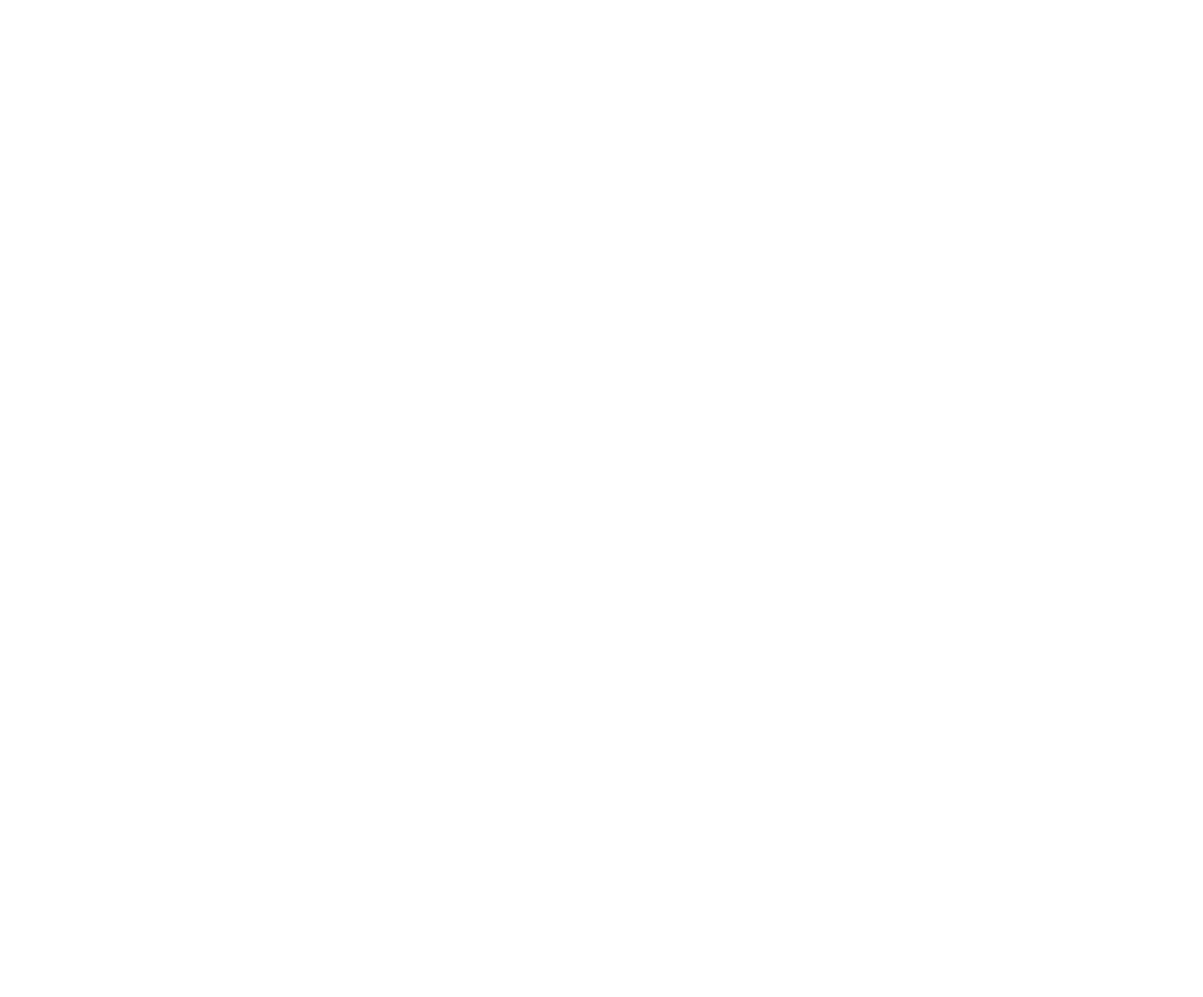
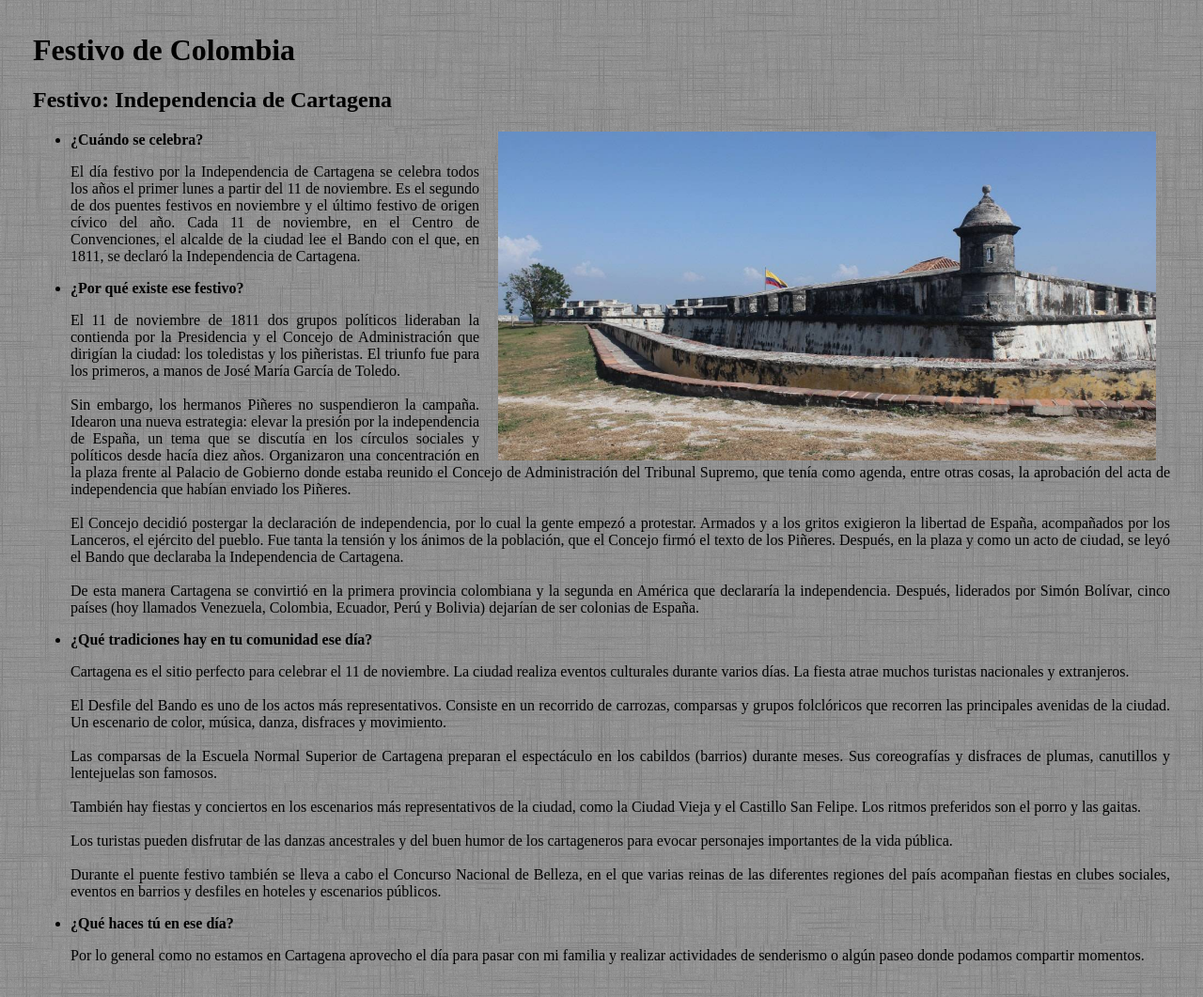
Before and after one commit to yeison495/diplomado_javascript_react, a plain HTML site: page Taller 1/pagina_1/index.html in a window 1280 px wide. Shown: the whole page at 94% size. Before the commit the page ends 800 px from the top, so only its background shows below. Drawn offline with Linux system fonts and the light colour scheme.

Commit message:
V_1-Pagina1

```diff
--- a/Taller 1/pagina_1/index.html
+++ b/Taller 1/pagina_1/index.html
@@ -5,8 +5,92 @@
     <meta http-equiv="X-UA-Compatible" content="IE=edge">
     <meta name="viewport" content="width=device-width, initial-scale=1.0">
     <title>Festivo Colombiano</title>
+
+    <style>
+        body{
+            margin: 35px;
+            background-color: white;
+            background-image: url("img/black-linen-2.png");
+        }
+        .content, p{
+            text-align: justify;
+        }
+
+        .img{
+            float: right;
+
+        }
+        .img, img{
+            width: 700px;
+            height: 350px;
+            margin-left: 10px;
+            margin-right: 25px;
+            margin-bottom: 2px;
+        }
+    </style>
 </head>
 <body>
+    <header>
+        <h1>
+            Festivo de Colombia
+        </h1>
+    </header>
+    <content>
+        <div class="content"></div>
+            <h2>
+                Festivo: Independencia de Cartagena
+            </h2>
+            <div class="img"><img src="img/independencia-de-cartagena.jpg" ></div>
 
+            <ul>
+                <li>
+                    <strong>¿Cuándo se celebra?</strong>
+                </li>
+                <p>
+                    El día festivo por la Independencia de Cartagena se celebra todos los años el primer lunes a partir del 11 de noviembre. Es el segundo de dos puentes festivos en noviembre y el último festivo de origen cívico del año.
+
+                    Cada 11 de noviembre, en el Centro de Convenciones, el alcalde de la ciudad lee el Bando con el que, en 1811, se declaró la Independencia de Cartagena.
+                </p>
+                <li>
+                    <strong>¿Por qué existe ese festivo?</strong>
+                </li>
+                <p>
+                    El 11 de noviembre de 1811 dos grupos políticos lideraban la contienda por la Presidencia y el Concejo de Administración que dirigían la ciudad: los toledistas y los piñeristas. El triunfo fue para los primeros, a manos de José María García de Toledo.
+                    <br><br>
+                    Sin embargo, los hermanos Piñeres no suspendieron la campaña. Idearon una nueva estrategia: elevar la presión por la independencia de España, un tema que se discutía en los círculos sociales y políticos desde hacía diez años. Organizaron una concentración en la plaza frente al Palacio de Gobierno donde estaba reunido el Concejo de Administración del Tribunal Supremo, que tenía como agenda, entre otras cosas, la aprobación del acta de independencia que habían enviado los Piñeres.
+                    <br><br>
+                    El Concejo decidió postergar la declaración de independencia, por lo cual la gente empezó a protestar. Armados y a los gritos exigieron la libertad de España, acompañados por los Lanceros, el ejército del pueblo. Fue tanta la tensión y los ánimos de la población, que el Concejo firmó el texto de los Piñeres. Después, en la plaza y como un acto de ciudad, se leyó el Bando que declaraba la Independencia de Cartagena.
+                    <br><br>
+                    De esta manera Cartagena se convirtió en la primera provincia colombiana y la segunda en América que declararía la independencia. Después, liderados por Simón Bolívar, cinco países (hoy llamados Venezuela, Colombia, Ecuador, Perú y Bolivia) dejarían de ser colonias de España.
+                </p>
+                <li>
+                    <strong>¿Qué tradiciones hay en tu comunidad ese día?</strong>
+                </li>
+                <p>
+                    Cartagena es el sitio perfecto para celebrar el 11 de noviembre. La ciudad realiza eventos culturales durante varios días. La fiesta atrae muchos turistas nacionales y extranjeros.
+                    <br><br>
+                    El Desfile del Bando es uno de los actos más representativos. Consiste en un recorrido de carrozas, comparsas y grupos folclóricos que recorren las principales avenidas de la ciudad. Un escenario de color, música, danza, disfraces y movimiento.
+                    <br><br>
+                    Las comparsas de la Escuela Normal Superior de Cartagena preparan el espectáculo en los cabildos (barrios) durante meses. Sus coreografías y disfraces de plumas, canutillos y lentejuelas son famosos.
+                    <br><br>
+                    También hay fiestas y conciertos en los escenarios más representativos de la ciudad, como la Ciudad Vieja y el Castillo San Felipe. Los ritmos preferidos son el porro y las gaitas.
+                    <br><br>
+                    Los turistas pueden disfrutar de las danzas ancestrales y del buen humor de los cartageneros para evocar personajes importantes de la vida pública.
+                    <br><br>
+                    Durante el puente festivo también se lleva a cabo el Concurso Nacional de Belleza, en el que varias reinas de las diferentes regiones del país acompañan fiestas en clubes sociales, eventos en barrios y desfiles en hoteles y escenarios públicos.
+                </p>
+                <li>
+                    <strong>¿Qué haces tú en ese día?</strong>
+                </li>
+                <p>
+                    Por lo general como no estamos en Cartagena aprovecho el día para pasar con mi familia y realizar actividades de senderismo o algún paseo donde podamos compartir momentos.
+                </p>
+            </ul>
+
+
+
+        </div>
+
+    </content>
 </body>
 </html>
```
Also changed, not shown: Taller 1/pagina_1/css/style.css (deleted), Taller 1/pagina_1/img/black-linen-2.png (added), Taller 1/pagina_1/img/independencia-de-cartagena.jpg (added).
